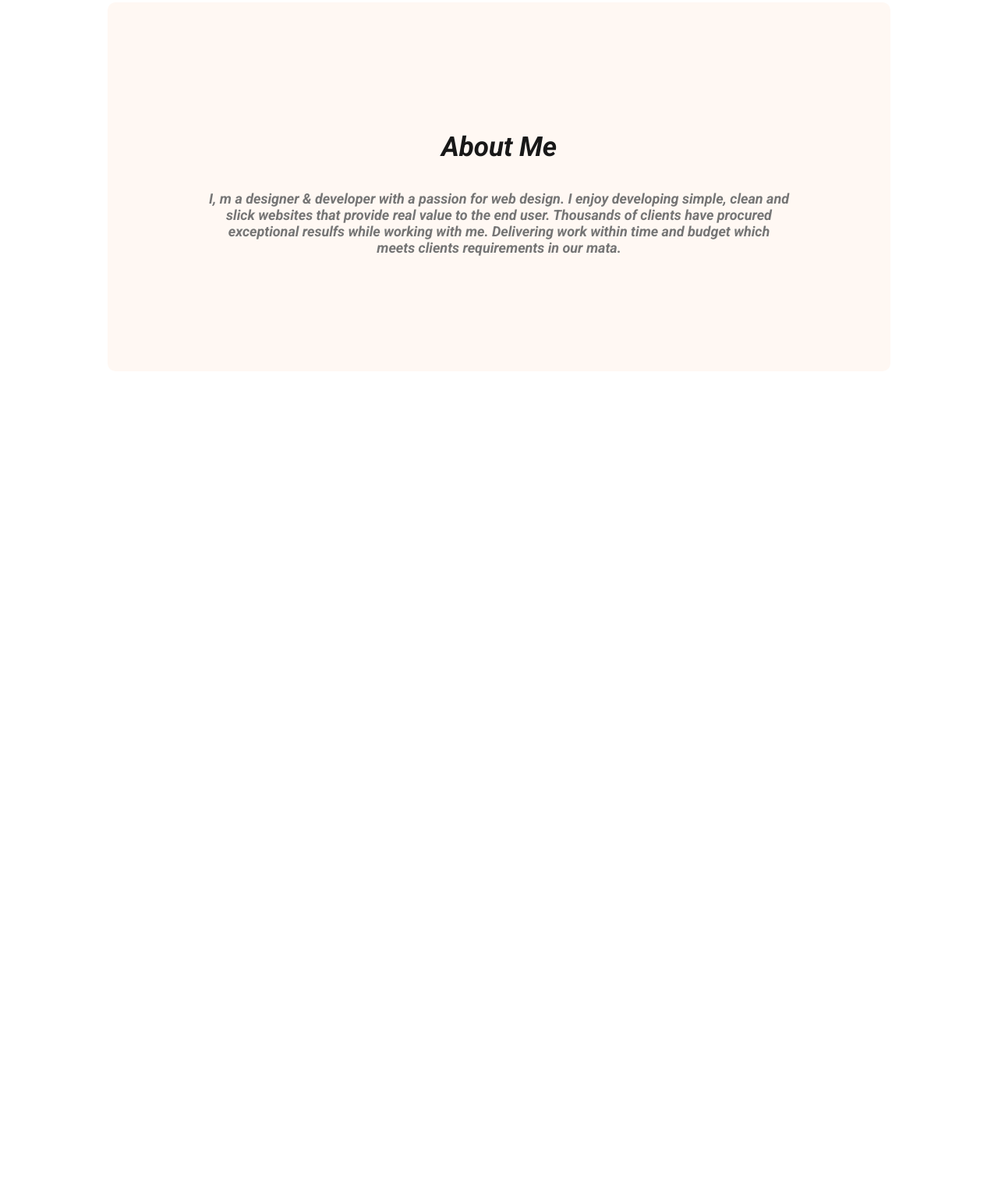
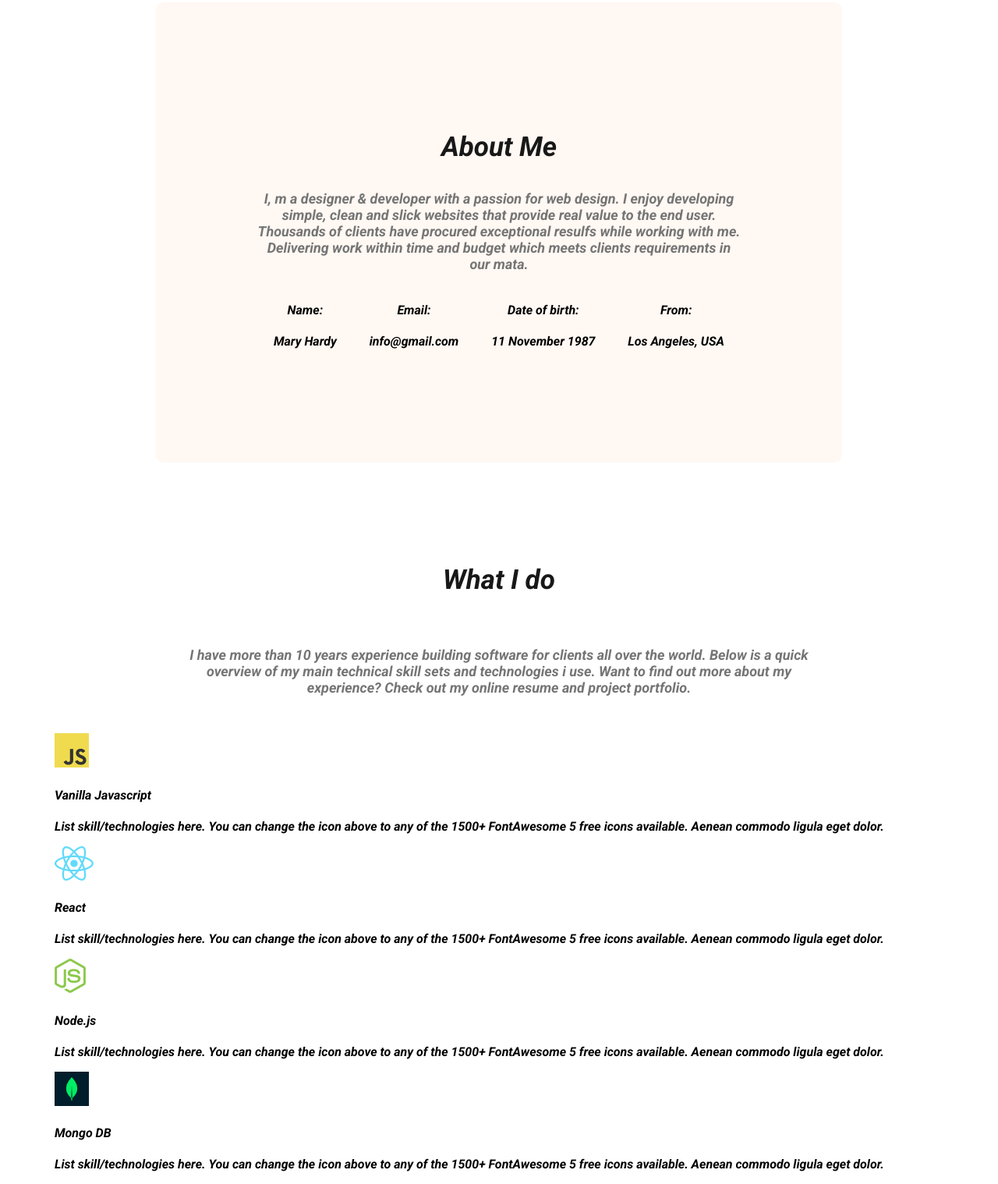
Before and after one commit to abuazzzam/developer-protfolio, a plain HTML site: page index.html in a window 1280 px wide. Shown: the part 887-2405 px from the top of the page at 78% size. Before the commit the page ends 1493 px from the top, so only its background shows below. Drawn offline with Linux system fonts and the light colour scheme.

Commit message:
add-skill

```diff
--- a/index.html
+++ b/index.html
@@ -42,7 +42,55 @@
     <main>
         <section class="about">
         <h3 class="section-title">About Me</h3>
-        <p class="section-des">I, m a designer & developer with a passion for web design. I enjoy developing simple, clean and slick websites that provide real value to the end user. Thousands of clients have procured exceptional resulfs while working with me. Delivering work within time and budget which meets clients requirements in our mata.</p>
+        <p class="section-des">I, m a designer & developer with a passion for web design. I enjoy developing simple, clean and slick websites that provide real value to the end user. Thousands of clients have procured exceptional resulfs while working with me. Delivering work within time and budget which meets clients requirements in our mata.
+        </p>
+        <div class="about-info-container">
+            <div class="about-info">
+                <h4 class="info-title">Name:</h4>
+                <p class="info-des">Mary Hardy</p>
+            </div>
+            <div class="about-info">
+                <h4 class="info-title">Email:</h4>
+                <p class="info-des">info@gmail.com</p>
+            </div>
+            <div class="about-info">
+                <h4 class="info-title">Date of birth:</h4>
+                <p class="info-des">11 November 1987</p>
+            </div>
+            <div class="about-info">
+                <h4 class="info-title">From:</h4>
+                <p class="info-des">Los Angeles, USA</p>
+            </div>
+        </div>
+
+        </section>
+        <!-- what i do section start -->
+        <section>
+            <h3 class="section-title">What I do</h3>
+            <p id="wht-i-do" class="section-des">I have more than 10 years experience building software for clients all over the world. Below is a quick overview of my main technical skill sets and technologies i use. Want to find out more about my experience? Check out my online resume and project portfolio.</p>
+            <!-- .skill*4>img+h4.skill-tittle+skill-des -->
+            <div class="skill-container">
+                <div class="skill">
+                    <img src="images/icons/js.png" alt="">
+                    <h4 class="skill-tittle">Vanilla Javascript</h4>
+                    <p class="skill-des">List skill/technologies here. You can change the icon above to any of the 1500+ FontAwesome 5 free icons available. Aenean commodo ligula eget dolor.</p>
+                </div>
+                <div class="skill">
+                    <img src="images/icons/react.png" alt="">
+                    <h4 class="skill-tittle">React</h4>
+                    <p class="skill-des">List skill/technologies here. You can change the icon above to any of the 1500+ FontAwesome 5 free icons available. Aenean commodo ligula eget dolor.</p>
+                </div>
+                <div class="skill">
+                    <img src="images/icons/nodejs.png" alt="">
+                    <h4 class="skill-tittle">Node.js</h4>
+                    <p class="skill-des">List skill/technologies here. You can change the icon above to any of the 1500+ FontAwesome 5 free icons available. Aenean commodo ligula eget dolor.</p>
+                </div>
+                <div class="skill">
+                    <img src="images/icons/mongo.png" alt="">
+                    <h4 class="skill-tittle">Mongo DB</h4>
+                    <p class="skill-des">List skill/technologies here. You can change the icon above to any of the 1500+ FontAwesome 5 free icons available. Aenean commodo ligula eget dolor.</p>
+                </div>
+            </div>
         </section>
     </main>
 
--- a/styles.css
+++ b/styles.css
@@ -103,5 +103,18 @@ header{
     border-radius: 10px;
     background: #FFF8F3;
     margin: 130px;
-
 }
+.about-info-container{
+    display: flex;
+    justify-content:space-around;
+}
+.about-info{
+    text-align: center;
+}
+main{
+    max-width: 1140px;
+    margin: 0 auto;
+}
+#wht-i-do{
+    padding: 30px 150px;
+}
```
